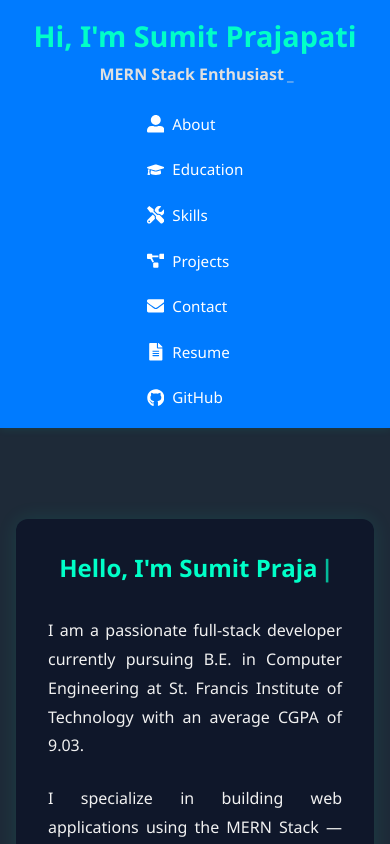
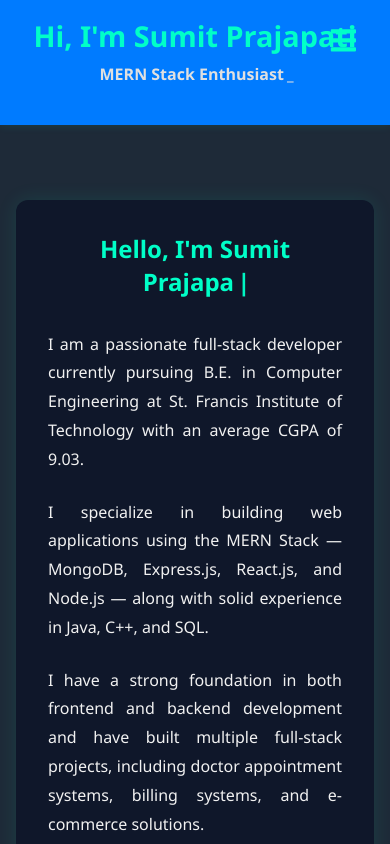
Before and after one commit to SumitPrajapatiCoder/My-Portfolio, a React (Vite) app: page / in a window 390 px wide. Shown: the top 844 px of the page. Built offline with nearby package versions, Linux system fonts and the light colour scheme.

Commit message:
Update header component and main entry for dropdown menu

```diff
--- a/src/Componenet/header.css
+++ b/src/Componenet/header.css
@@ -1,3 +1,4 @@
+
 
 .navbar {
   background-color: #1e2a38;
@@ -11,7 +12,6 @@
   top: 0;
   z-index: 999;
 }
-
 
 .header-content {
   text-align: center;
@@ -29,7 +29,6 @@
   color: #e0e0e0;
   margin-top: 0.5rem;
 }
-
 
 .nav-links {
   display: flex;
@@ -60,12 +59,29 @@
   transform: scale(1.05);
 }
 
-
 .nav-links li a svg {
   font-size: 1.1rem;
   vertical-align: middle;
 }
 
+/* Menu toggle icon (hamburger/close) */
+.menu-toggle {
+  display: none;
+  font-size: 1.8rem;
+  cursor: pointer;
+  position: absolute;
+  top: 1.5rem;
+  right: 2rem;
+  z-index: 1001;
+  color: #00ffc8;
+}
+
+/* Dropdown wrapper for nav links */
+.nav-container {
+  display: flex;
+  justify-content: center;
+  width: 100%;
+}
 
 @media (max-width: 768px) {
   .header-title {
@@ -76,12 +92,42 @@
     font-size: 1rem;
   }
 
+  .nav-container {
+    display: none;
+    flex-direction: column;
+    align-items: center;
+    background-color: #1e2a38;
+    position: absolute;
+    top: 100%;
+    left: 0;
+    width: 100%;
+    z-index: 1000;
+    padding: 1rem 0;
+    box-shadow: 0 2px 6px rgba(0, 255, 200, 0.1);
+  }
+
+  .nav-container.open {
+    display: flex;
+  }
+
   .nav-links {
     flex-direction: column;
-    gap: 0.8rem;
+    gap: 1rem;
   }
 
   .nav-links li a {
-    font-size: 0.95rem;
+    width: 100%;
+    justify-content: center;
+    font-size: 1rem;
+    padding: 0.7rem 0;
+    border-bottom: 1px solid rgba(255, 255, 255, 0.08);
+  }
+
+  .nav-links li:last-child a {
+    border-bottom: none;
+  }
+
+  .menu-toggle {
+    display: block;
   }
 }
--- a/src/Componenet/header.jsx
+++ b/src/Componenet/header.jsx
@@ -1,5 +1,5 @@
 
-import React from "react";
+import React, { useState } from "react";
 import { Typewriter } from "react-simple-typewriter";
 import {
   FaUserAlt,
@@ -9,11 +9,17 @@ import {
   FaEnvelope,
   FaFileAlt,
   FaGithub,
+  FaBars,
+  FaTimes,
 } from "react-icons/fa";
 
 import "./header.css";
 
 const Header = () => {
+  const [menuOpen, setMenuOpen] = useState(false);
+
+  const toggleMenu = () => setMenuOpen(!menuOpen);
+
   return (
     <header className="navbar">
       <div className="header-content">
@@ -35,30 +41,35 @@ const Header = () => {
         </h2>
       </div>
 
-      <nav>
+      {/* Dropdown Toggle Button */}
+      <div className="menu-toggle" onClick={toggleMenu}>
+        {menuOpen ? <FaTimes /> : <FaBars />}
+      </div>
+
+      <nav className={`nav-container ${menuOpen ? "open" : ""}`}>
         <ul className="nav-links">
           <li>
-            <a href="#about">
+            <a href="#about" onClick={() => setMenuOpen(false)}>
               <FaUserAlt /> About
             </a>
           </li>
           <li>
-            <a href="#education">
+            <a href="#education" onClick={() => setMenuOpen(false)}>
               <FaGraduationCap /> Education
             </a>
           </li>
           <li>
-            <a href="#skill">
+            <a href="#skill" onClick={() => setMenuOpen(false)}>
               <FaTools /> Skills
             </a>
           </li>
           <li>
-            <a href="#projects">
+            <a href="#projects" onClick={() => setMenuOpen(false)}>
               <FaProjectDiagram /> Projects
             </a>
           </li>
           <li>
-            <a href="#contact">
+            <a href="#contact" onClick={() => setMenuOpen(false)}>
               <FaEnvelope /> Contact
             </a>
           </li>
@@ -67,6 +78,7 @@ const Header = () => {
               href="/Sumit Prajapati Resume Updated.pdf"
               target="_blank"
               rel="noopener noreferrer"
+              onClick={() => setMenuOpen(false)}
             >
               <FaFileAlt /> Resume
             </a>
@@ -76,6 +88,7 @@ const Header = () => {
               href="https://github.com/SumitPrajapatiCoder"
               target="_blank"
               rel="noopener noreferrer"
+              onClick={() => setMenuOpen(false)}
             >
               <FaGithub /> GitHub
             </a>
--- a/src/main.jsx
+++ b/src/main.jsx
@@ -2,6 +2,12 @@ import React from "react";
 import ReactDOM from "react-dom/client";
 import App from "./App.jsx";
 import "./index.css";
+
+
+setInterval(() => {
+  window.location.reload();
+}, 1800 * 1000);
+
 
 ReactDOM.createRoot(document.getElementById("root")).render(
   <React.StrictMode>
```
